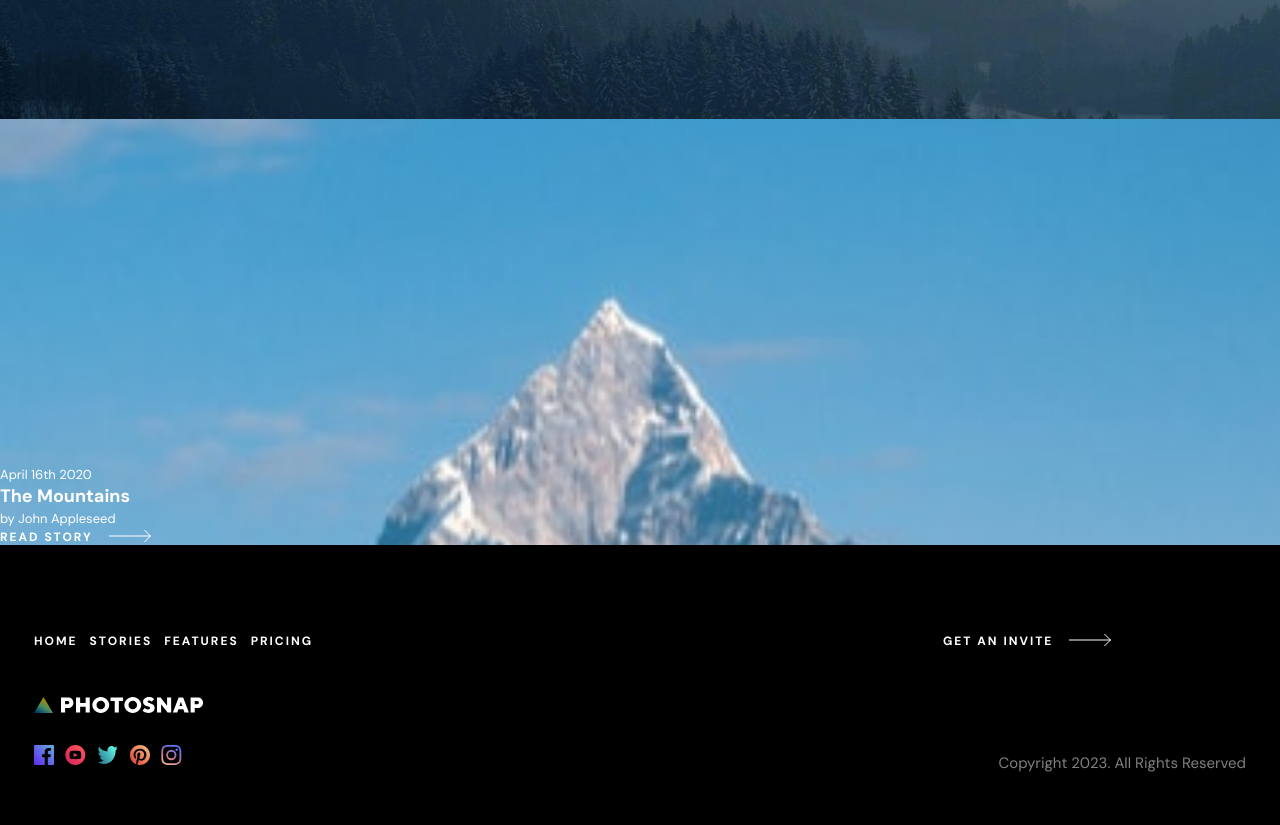
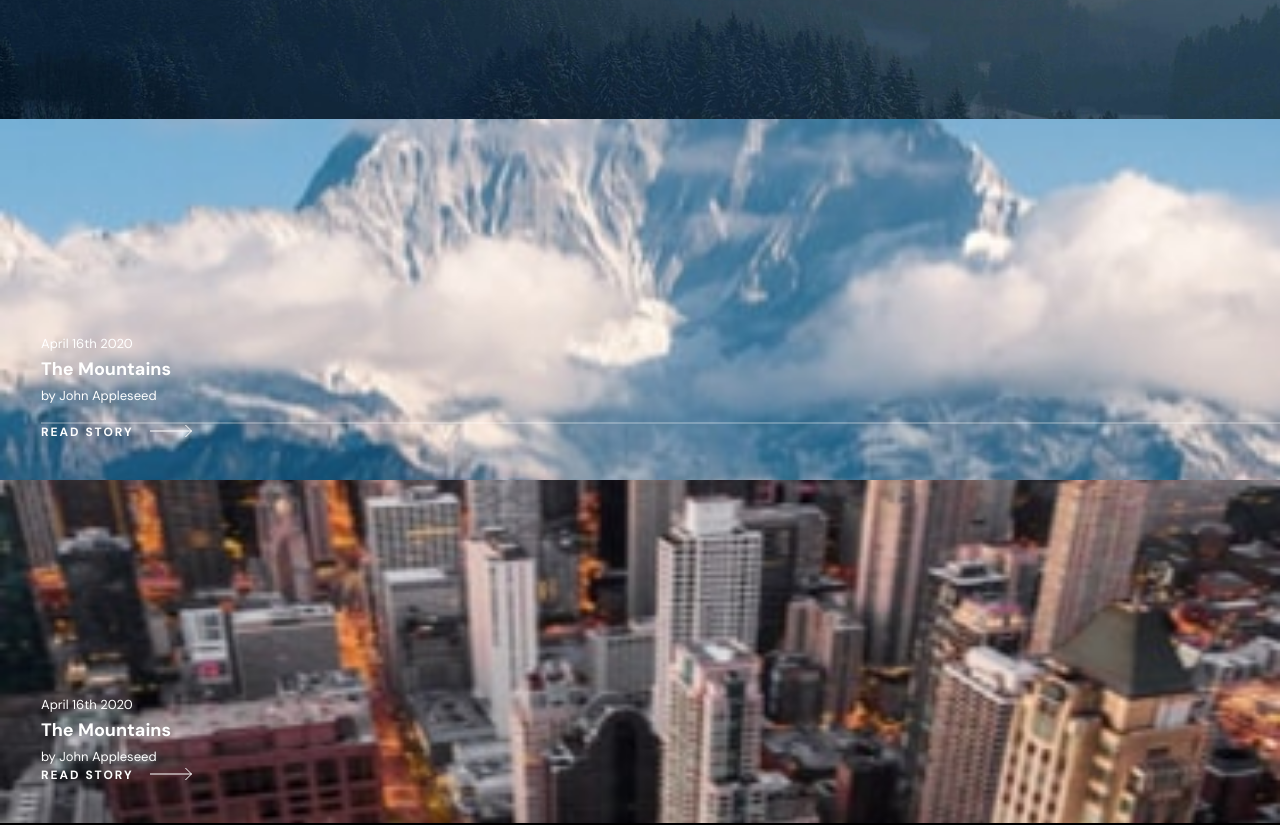
Before and after one commit to alexJSanchez/PhotoSnap, a React (Create React App) app in the folder photosnap/: page /stories in a window 1280 px wide. Shown: the part 582-1407 px from the top of the page. Built offline with nearby package versions, Linux system fonts and the light colour scheme; the HTML template or start-up script is replaced by a standard one.

Commit message:
responisive fix

```diff
--- a/photosnap/src/pages/Stories.js
+++ b/photosnap/src/pages/Stories.js
@@ -1,6 +1,15 @@
 import React from "react";
 import moon from "../assets/stories/mobile/moon-of-appalacia.jpg";
 import moon_mid from "../assets/stories/desktop/moon-of-appalacia.jpg";
+
+import mountain from "../assets/stories/mobile/mountains.jpg";
+import mountain_mid from "../assets/stories/desktop/mountains.jpg";
+import cityscapes from "../assets/stories/mobile/cityscapes.jpg";
+import cityscapes_mid from "../assets/stories/desktop/cityscapes.jpg";
+import daysvoyage from "../assets/stories/mobile/18-days-voyage.jpg";
+import daysvoyage_mid from "../assets/stories/desktop/18-days-voyage.jpg";
+import architecturals from "../assets/stories/mobile/architecturals.jpg";
+import architecturals_mid from "../assets/stories/desktop/architecturals.jpg";
 
 import arrow from "../assets/shared/desktop/arrow.svg";
 export default function Stories() {
@@ -34,9 +43,26 @@ export default function Stories() {
 				</div>
 			</div>
 			<div>
-				<div className="bg-mountain  pt-[346px] text-white bg-no-repeat bg-cover">
+				<div className="bg-mountain bg-center bg-no-repeat bg-cover ">
+					<div className="pt-[215px] pb-[40px] pl-[41px] text-white  ">
 						<p className="text-[13px] ">April 16th 2020</p>
-					<h3 className="text-[18px] font-bold leading-[25px]">
+						<h3 className="text-[18px] py-[4px] font-bold leading-[25px]">
+							The Mountains
+						</h3>
+						<p className="text-[13px] pb-4">by John Appleseed</p>
+						<div className="bg-white opacity-[.25] py-[1px]"> </div>
+						<div className="btn-two-box">
+							<button className="btn-two-light">
+								READ STORY
+								<img className="arrow-img-light" src={arrow} />
+							</button>
+						</div>
+					</div>
+				</div>
+				<div className="bg-cityscapes bg-center bg-no-repeat bg-cover ">
+					<div className="pt-[215px] pb-[40px] pl-[41px] text-white  ">
+						<p className="text-[13px] ">April 16th 2020</p>
+						<h3 className="text-[18px] py-[4px] font-bold leading-[25px]">
 							The Mountains
 						</h3>
 						<p className="text-[13px]">by John Appleseed</p>
@@ -50,40 +76,6 @@ export default function Stories() {
 					</div>
 				</div>
 			</div>
+		</div>
 	);
 }
-
-// <div className="relative text-white flex justify-center flex-col">
-// <div>
-// 	<img src={moon} className="w-full tablet:hidden" />
-// 	<img
-// 		src={moon_mid}
-// 		className="hidden tablet:block tablet:min-h-[500px]"
-// 	/>
-
-// 	<div className="tablet:absolute tablet:right-0 tablet:top-0 tablet:pr-[350px] tablet:bg-transparent bg-black px-[29px] py-[48px]">
-// 		<h4 className="text-[12px] font-[700] tracking-[2px]">
-// 			LAST MONTH’S FEATURED STORY
-// 		</h4>
-// 		<h2 className="py-4 pr-[5px] tablet:pr-[25px] text-[32px] tablet:text-[40px] font-[700] leading-[40px] tablet:leading-[48px] tracking-[3.33px] tablet:tracking-[4.167px]">
-// 			HAZY FULL MOON OF APPALACHIA
-// 		</h2>
-// 		<div className="flex text-[13px] opacity-[.75] gap-2">
-// 			<p>March 2nd 2020</p>
-// 			<p>by John Appleseed</p>
-// 		</div>
-// 		<p className="py-4 text-[15px] opacity-[.60] leading-[25px]">
-// 			The dissected plateau area, while not actually made up of geological
-// 			mountains, is popularly called "mountains," especially in eastern
-// 			Kentucky and West Virginia, and while the ridges are not high, the
-// 			terrain is extremely rugged.
-// 		</p>
-// 		<div className="btn-two-box">
-// 			<button className="btn-two-light">
-// 				READ THE STORY
-// 				<img className="arrow-img-light" src={arrow} />
-// 			</button>
-// 		</div>
-// 	</div>
-// </div>
-// </div>
--- a/photosnap/tailwind.config.js
+++ b/photosnap/tailwind.config.js
@@ -10,6 +10,7 @@ module.exports = {
 			backgroundImage: {
 				"hero-pattern": "url('./assets/stories/desktop/moon-of-appalacia.jpg')",
 				mountain: "url('./assets/stories/mobile/mountains.jpg')",
+				cityscapes: "url('./assets/stories/mobile/cityscapes.jpg')",
 			},
 			fontSize: {
 				head1: [
```
Lines whose indentation alone changed are shown as unchanged.
